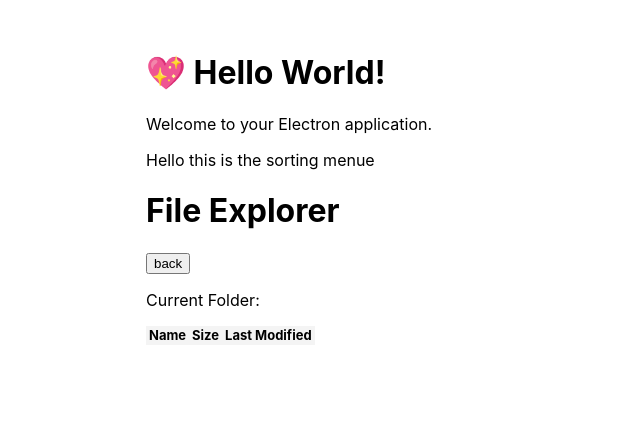
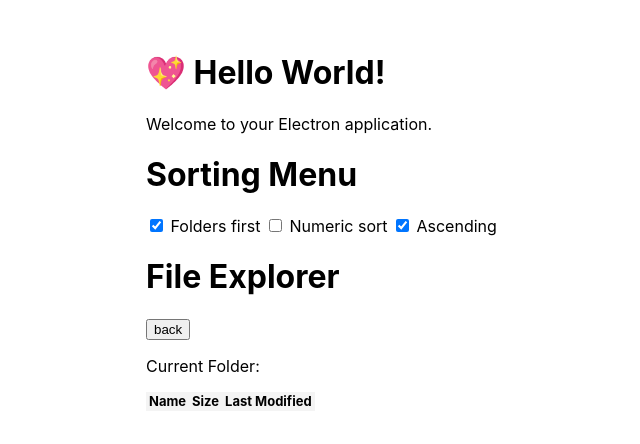
Before and after one commit to KalebBrunner/vue-electron-explorer, a JavaScript app: page / in a window 1280 px wide. Shown: the top 444 px of the page, without its empty margins (190-830 px from the left). Built offline with nearby package versions, Linux system fonts and the light colour scheme.

Commit message:
tweaks to sorting menu

```diff
--- a/src/objects/sort.ts
+++ b/src/objects/sort.ts
@@ -18,14 +18,14 @@ export interface HasName {
   getName(): string;
 }
 
-export class SortReverse<T extends HasName> extends SortStrategy<T> {
-  sortInner(files: T[]): T[] {
-    return [...files].reverse();
+export class SortAlphabetically<T extends HasName> extends SortStrategy<T> {
+  sortInner(data: T[]): T[] {
+    return [...data].sort();
   }
 }
 
-class SortAlphabetically extends SortStrategy<HasName> {
-  sortInner(files: HasName[]): HasName[] {
-    return files;
+export class SortReverse<T extends HasName> extends SortStrategy<T> {
+  sortInner(data: T[]): T[] {
+    return [...data].reverse();
   }
 }
--- a/src/pages/FileExplorer.vue
+++ b/src/pages/FileExplorer.vue
@@ -1,8 +1,10 @@
 <script setup lang="ts">
+// vue objects
 import { ref, computed } from "vue";
+// project objects
 import { File } from "../objects/file";
-import { SortReverse, SortStrategy } from "../objects/sort";
-
+import { SortStrategy, SortAlphabetically, SortReverse } from "../objects/sort";
+// view components
 import TableElement from "./TableElement.vue";
 import SortingMenu from "./SortingMenu.vue";
 
@@ -12,7 +14,6 @@ const currentSortSequence = ref<SortStrategy<File>>(new SortReverse());
 const sortedFiles = computed(() => {
   return currentSortSequence.value.sort(files.value);
 });
-
 let currentPath = ref("");
 
 const changeDirectory = async (path: string) => {
@@ -50,7 +51,7 @@ void setDefaultPath();
 
 <template>
   <!-- hello this is file explorer -->
-  <SortingMenu />
+  <SortingMenu :sortedFiles />
   <div>
     <h1>File Explorer</h1>
     <button @click="stepOut(currentPath)">back</button>
--- a/src/pages/SortingMenu.vue
+++ b/src/pages/SortingMenu.vue
@@ -1,5 +1,44 @@
-<script setup lang="ts"></script>
+<script setup lang="ts">
+import { ref } from "vue";
+import { File } from "../objects/file";
+import { SortStrategy, SortAlphabetically, SortReverse } from "../objects/sort";
+
+const props = defineProps({
+  sortedFiles: {
+    type: Array<File>,
+    required: true,
+  },
+});
+
+// Sorting state
+const foldersFirst = ref(true);
+const numericSort = ref(false);
+const ascending = ref(true);
+
+const applySorting = () => {
+  //   // Change the strategy, computed will handle the rest
+  //   props.currentSortSequence.value = new CompositeSorter(
+  //     foldersFirst.value ? new FoldersFirstSorter() : new FilesFirstSorter(),
+  //     numericSort.value ? new NumericSorter() : new AlphabeticalSorter(),
+  //     ascending.value ? new NoReverse() : new SortReverse()
+  //   );
+};
+</script>
 
 <template>
-  <div>Hello this is the sorting menue</div>
+  <h1>Sorting Menu</h1>
+  <div>
+    <label>
+      <input type="checkbox" v-model="foldersFirst" @change="applySorting" />
+      Folders first
+    </label>
+    <label>
+      <input type="checkbox" v-model="numericSort" @change="applySorting" />
+      Numeric sort
+    </label>
+    <label>
+      <input type="checkbox" v-model="ascending" @change="applySorting" />
+      Ascending
+    </label>
+  </div>
 </template>
```
